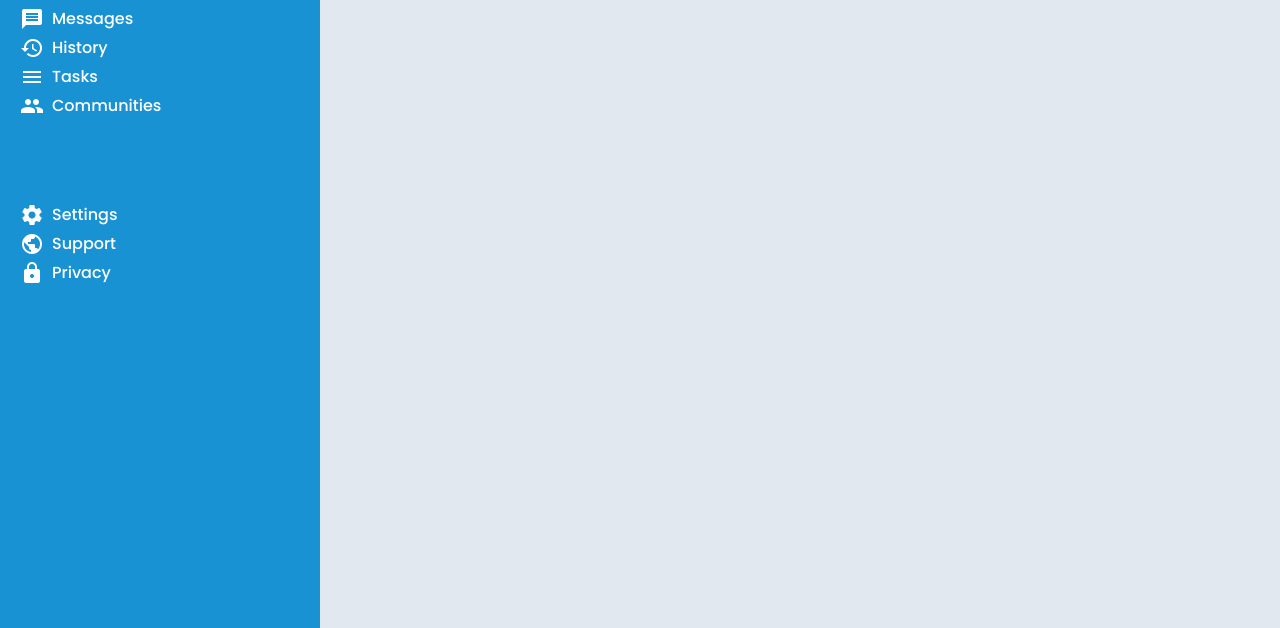
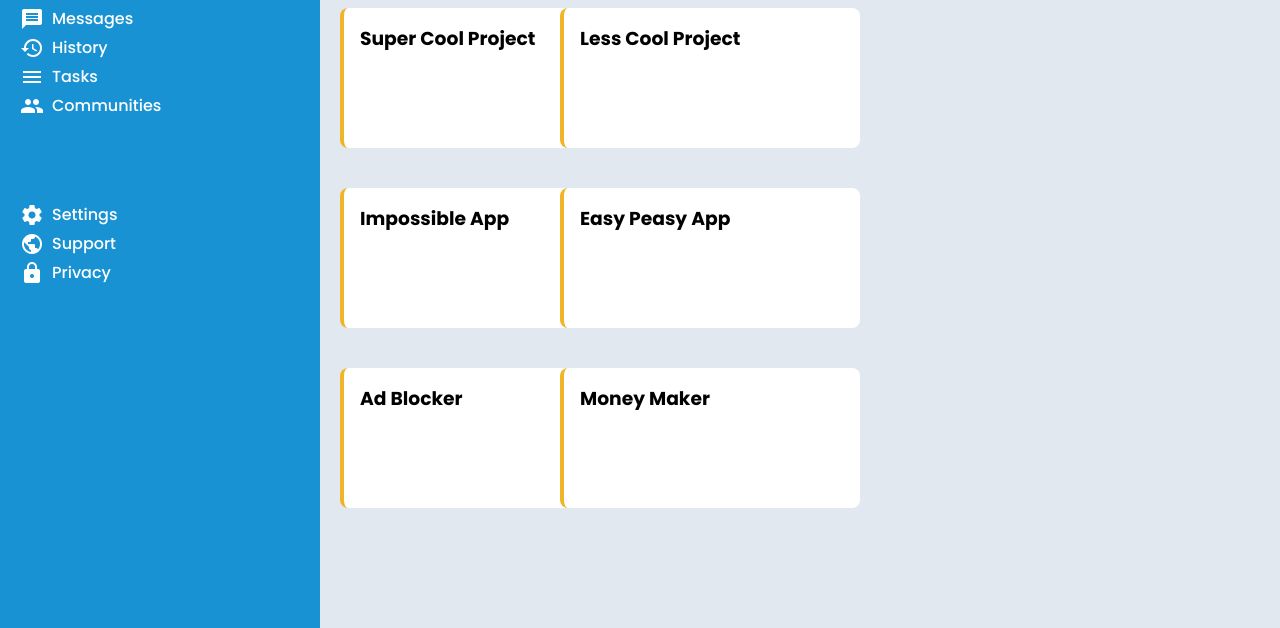
Before and after one commit to GSFSNSICIESA/dashboard, a plain HTML site: page index.html in a window 1280 px wide. Shown: the part 172-800 px from the top of the page. Drawn offline with Linux system fonts and the light colour scheme.

Commit message:
I will stop here

```diff
--- a/index.html
+++ b/index.html
@@ -51,8 +51,30 @@
                 <button class="sharebtn">Share</button>
             </div>
         </div>
-        <div class="content">
+        <div class="main-content">
+            <div class="meat">
+                <div class="item1">
+                    <h3>Super Cool Project</h3>
+                </div>
+                <div class="item2">
+                    <h3>Less Cool Project</h3>
+                </div>
+                <div class="item3">
+                    <h3>Impossible App</h3>
+                </div>
+                <div class="item4">
+                    <h3>Easy Peasy App</h3>
+                </div>
+                <div class="item5">
+                    <h3>Ad Blocker</h3>
+                </div>
+                <div class="item6">
+                    <h3>Money Maker</h3>
+                </div>
+            </div>
+            <div class="salad">
 
+            </div>
         </div>
     </main>
 </body>
--- a/styles.css
+++ b/styles.css
@@ -37,7 +37,7 @@ main{
     box-shadow: black;
 }
 
-.content{
+.main-content{
     grid-area: main-content;
     background: #e2e8f0;
 }
@@ -157,3 +157,23 @@ p{
 .nav .child1{
     margin: 40px 0;
 }
+
+.main-content .meat div{
+    background-color: #fff;
+    border-left: 4px solid #f0b429;
+    border-radius: 8px;
+    box-sizing: border-box;
+    width: 300px;
+    height: 140px;
+    padding: 16px;
+
+}
+
+.main-content .meat{
+    display: grid;
+    margin: 20px;
+    grid-template-columns: 200px 200px;
+    grid-template-rows: 160px 160px 160px;
+    gap: 20px;
+
+}
```
